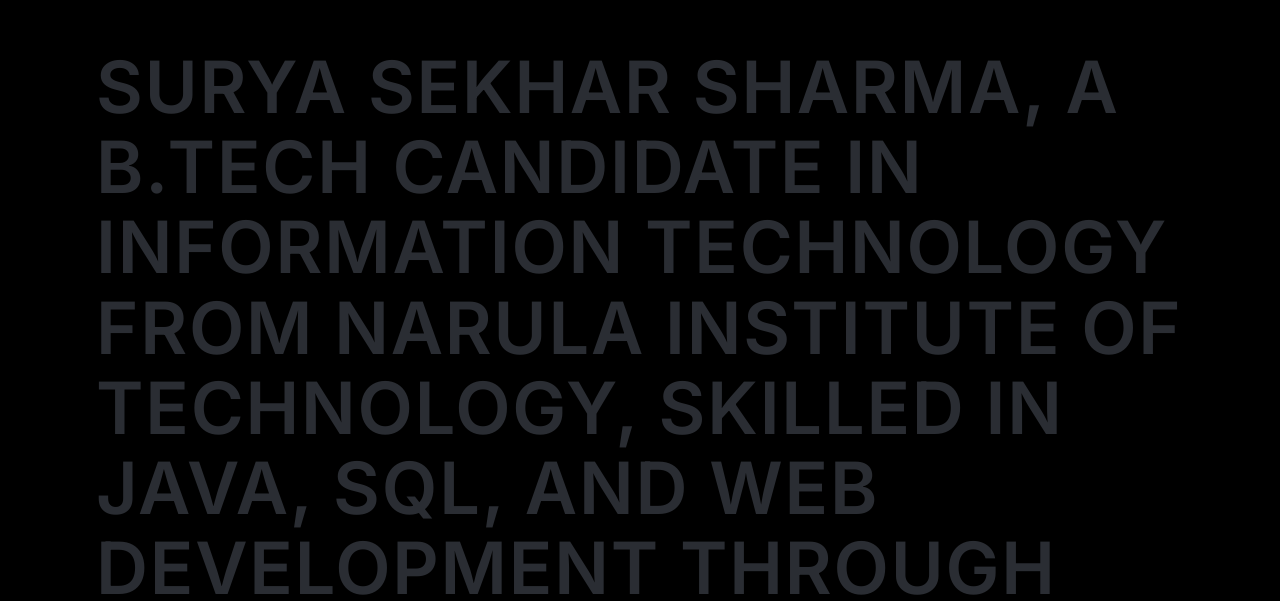
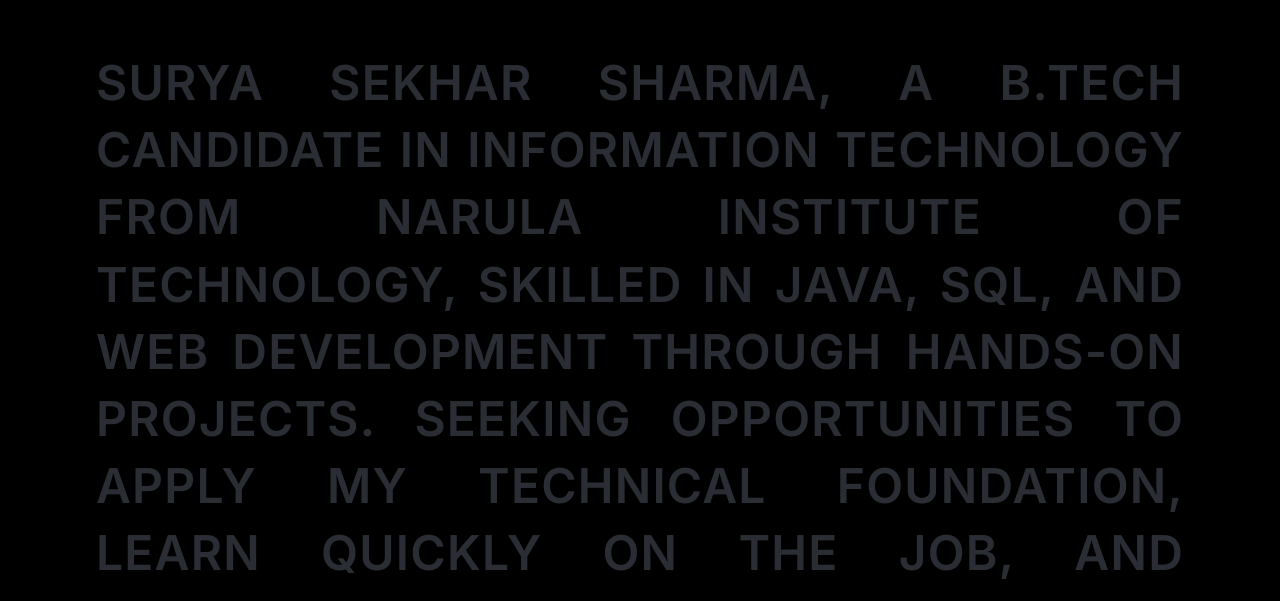
Before and after one commit to SuryaX2/Animated_Portfolio, a React (Vite) app: page / in a window 1280 px wide. Shown: the part 1141-1742 px from the top of the page. Built offline with nearby package versions, Linux system fonts and the light colour scheme.

Commit message:
Adjust scroll trigger end position and refine text styling in About section

```diff
--- a/src/components/sections/About.jsx
+++ b/src/components/sections/About.jsx
@@ -131,7 +131,7 @@
                   scrollTrigger: {
                     trigger: sectionRef.current,
                     start: "top 35%",
-                    end: "bottom 20%",
+                    end: "bottom 65%",
                     scrub: 2,
                     invalidateOnRefresh: true,
                     refreshPriority: -1,
@@ -259,7 +259,7 @@
       </div>
 
       <p
-        className="fill-text m-0 max-w-full p-16"
+        className="fill-text m-0 max-w-full p-16 text-justify"
         style={{
           fontSize: "clamp(22px, 3.5vw, 46px)",
           fontWeight: 600,
@@ -282,7 +282,7 @@
             display: "inline",
             willChange: "background-size",
           }}
-          className="uppercase tracking-wide text-7xl"
+          className="uppercase tracking-wide text-5xl"
         >
           {BIO_TEXT}
         </span>
```
